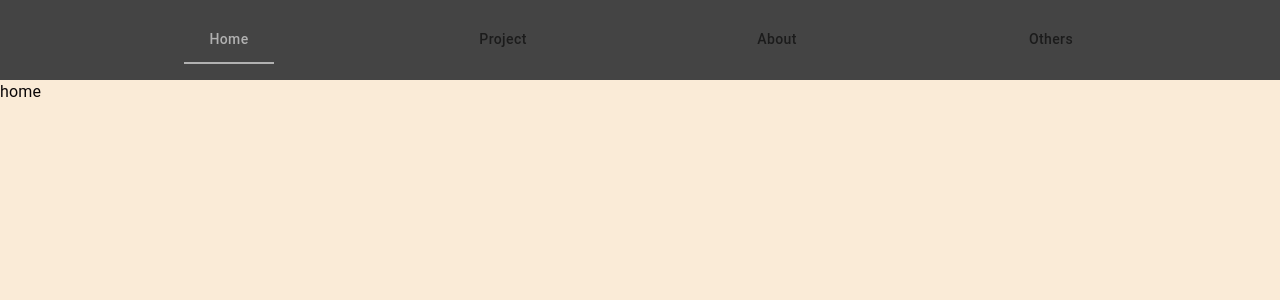
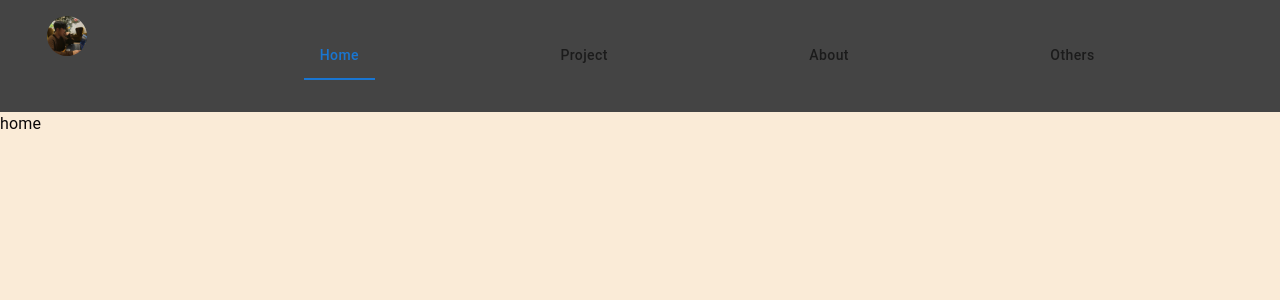
Before and after one commit to kiminseob/resume, a React (Create React App) app: page /home in a window 1280 px wide. Shown: the top 300 px of the page. Built offline with nearby package versions, Linux system fonts and the light colour scheme.

Commit message:
feat: profile 컴포넌트 추가

```diff
--- /dev/null
+++ b/src/components/gnb/Profile.jsx
@@ -0,0 +1,8 @@
+import React from 'react';
+import { Avatar } from '@mui/material';
+
+function Profile() {
+  return <Avatar alt="inseop" src="/images/profile.jpeg" />;
+}
+
+export default Profile;
--- a/src/components/gnb/nav.jsx
+++ b/src/components/gnb/nav.jsx
@@ -3,21 +3,21 @@
 import Tabs from '@mui/material/Tabs';
 import Tab from '@mui/material/Tab';
 import { useNavigate } from 'react-router';
+import customTheme from 'scss/variable.module.scss';
+import Profile from './Profile';
 
-const tabsStyle = (theme) => ({
+const tabsStyle = () => ({
+  width: '100%',
   '.MuiTabs-flexContainer': {
     justifyContent: 'space-evenly',
   },
 });
 
-const tabStyle = (theme) => ({
+const tabStyle = () => ({
   textTransform: 'none',
   '&.Mui-selected': {
-    color: '#B1B1B1',
+    color: customTheme.navTxtColor,
   },
-  // [theme.breakpoints.down(d.fontSmall)]: {
-  //   fontSize: '1px',
-  // },
 });
 
 function LinkTab(props) {
@@ -47,10 +47,13 @@
 
   return (
     <nav>
+      <div className="profile">
+        <Profile />
+      </div>
       <Tabs
         value={value}
         onChange={handleChange}
-        TabIndicatorProps={{ sx: { background: '#B1B1B1' } }}
+        TabIndicatorProps={{ sx: { background: customTheme.navTxtColor } }}
         sx={tabsStyle}
       >
         <LinkTab label={home} href="/home" />
--- a/src/scss/_mixin.scss
+++ b/src/scss/_mixin.scss
@@ -1,7 +1,7 @@
 @import './variable.module';
 
 @mixin mobile {
-  @media (min-width: #{$mobile-breakpoint}) and (max-width: #{$tablet-breakpoint - 1px}) {
+  @media (max-width: #{$tablet-breakpoint - 1px}) {
     @content;
   }
 }
--- a/src/scss/gnb/nav.scss
+++ b/src/scss/gnb/nav.scss
@@ -2,24 +2,8 @@
 @import '../mixin';
 
 nav {
+  display: flex;
+  align-items: center;
   padding: 1rem 0;
   background-color: $nav-background-color;
 }
-
-// @include desktop {
-//   nav a {
-//     font-size: $font-large;
-//   }
-// }
-
-// @include tablet {
-//   nav a {
-//     font-size: $font-medium;
-//   }
-// }
-
-// @include mobile {
-//   nav a {
-//     font-size: $font-small;
-//   }
-// }
--- /dev/null
+++ b/src/scss/gnb/profile.scss
@@ -0,0 +1,27 @@
+@import '../mixin';
+
+.profile {
+  display: flex;
+  justify-content: center;
+}
+
+@include desktop {
+  .profile {
+    width: 150px;
+    height: 80px;
+  }
+}
+
+@include tablet {
+  .profile {
+    width: 100px;
+    height: 50px;
+  }
+}
+
+@include mobile {
+  .profile {
+    width: 80px;
+    height: 30px;
+  }
+}
--- a/src/scss/index.scss
+++ b/src/scss/index.scss
@@ -1,2 +1,3 @@
 @import './portfolio';
 @import './gnb/nav';
+@import './gnb/profile';
--- a/src/scss/variable.module.scss
+++ b/src/scss/variable.module.scss
@@ -1,6 +1,6 @@
 $font-large: 1.5rem;
 $font-medium: 1.2rem;
-$font-small: 1rem;
+$font-small: 0.9rem;
 
 $mobile-breakpoint: 335px;
 $tablet-breakpoint: 758px;
@@ -20,4 +20,6 @@
   mobileBreakpoint: $mobile-breakpoint;
   tabletBreakpoint: $tablet-breakpoint;
   desktopBreakpoint: $desktop-breakpoint;
+
+  navTxtColor: $nav-txt-color;
 }
--- a/src/theme.js
+++ b/src/theme.js
@@ -15,14 +15,34 @@
     MuiTab: {
       styleOverrides: {
         root: {
+          minWidth: '50px',
           [breakpoints.up(desktopBreakpoint)]: {
             fontSize: fontLarge,
           },
-          [breakpoints.between(tabletBreakpoint, desktopBreakpoint - 1)]: {
+          [breakpoints.between(tabletBreakpoint, desktopBreakpoint)]: {
             fontSize: fontMedium,
           },
-          [breakpoints.between(mobileBreakpoint, tabletBreakpoint - 1)]: {
+          [breakpoints.down(tabletBreakpoint)]: {
             fontSize: fontSmall,
+            padding: 0,
+          },
+        },
+      },
+    },
+    MuiAvatar: {
+      styleOverrides: {
+        root: {
+          [breakpoints.up(desktopBreakpoint)]: {
+            width: '80px',
+            height: '80px',
+          },
+          [breakpoints.between(tabletBreakpoint, desktopBreakpoint)]: {
+            width: '50px',
+            height: '50px',
+          },
+          [breakpoints.down(tabletBreakpoint)]: {
+            width: '35px',
+            height: '35px',
           },
         },
       },
```
Also changed, not shown: public/images/profile.jpeg (added).
